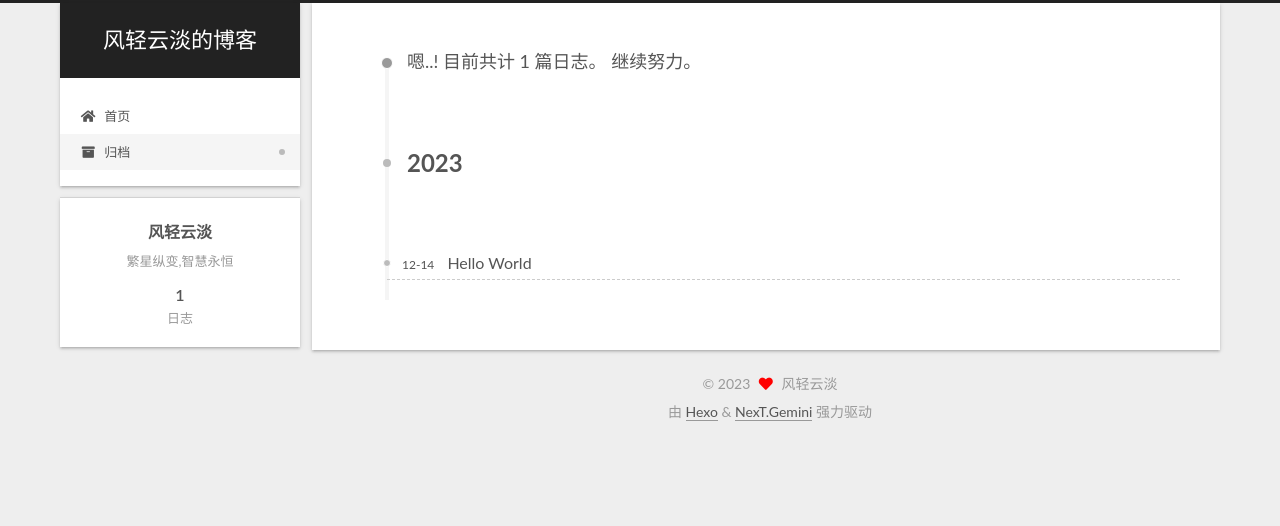
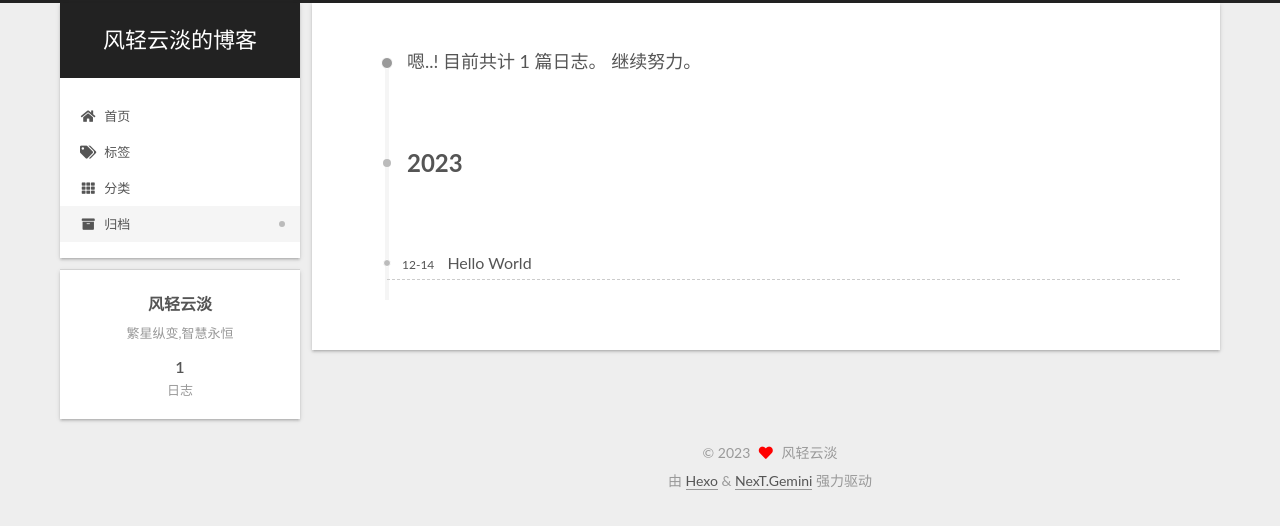
Before and after one commit to SevenTsui/SevenTsui.github.io, a plain HTML site: page archives/index.html in a window 1280 px wide. Drawn offline with Linux system fonts and the light colour scheme.

Commit message:
Site updated: 2023-12-14 15:37:46

```diff
--- a/archives/index.html
+++ b/archives/index.html
@@ -113,6 +113,16 @@
         <li class="menu-item menu-item-home">
 
     <a href="/" rel="section"><i class="fa fa-home fa-fw"></i>首页</a>
+
+  </li>
+        <li class="menu-item menu-item-tags">
+
+    <a href="/tags/" rel="section"><i class="fa fa-tags fa-fw"></i>标签</a>
+
+  </li>
+        <li class="menu-item menu-item-categories">
+
+    <a href="/categories/" rel="section"><i class="fa fa-th fa-fw"></i>分类</a>
 
   </li>
         <li class="menu-item menu-item-archives">
--- a/css/main.css
+++ b/css/main.css
@@ -1168,7 +1168,7 @@ pre .javascript .function {
 }
 .links-of-author a::before,
 .links-of-author span.exturl::before {
-  background: #f52573;
+  background: #3bd26e;
   border-radius: 50%;
   content: ' ';
   display: inline-block;
```
Also changed, not shown: 2023/12/14/hello-world/index.html (+10 -0 lines), archives/2023/12/index.html (+10 -0 lines), archives/2023/index.html (+10 -0 lines), index.html (+10 -0 lines).
